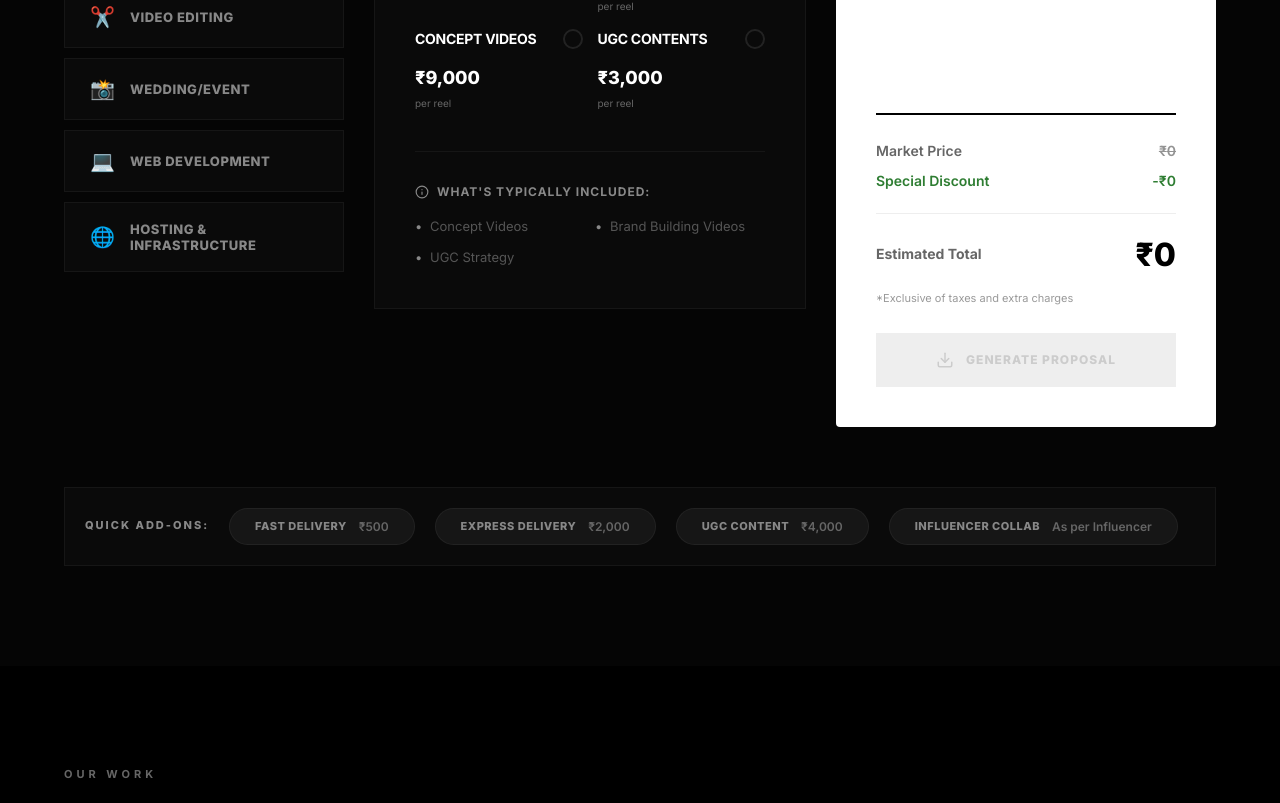
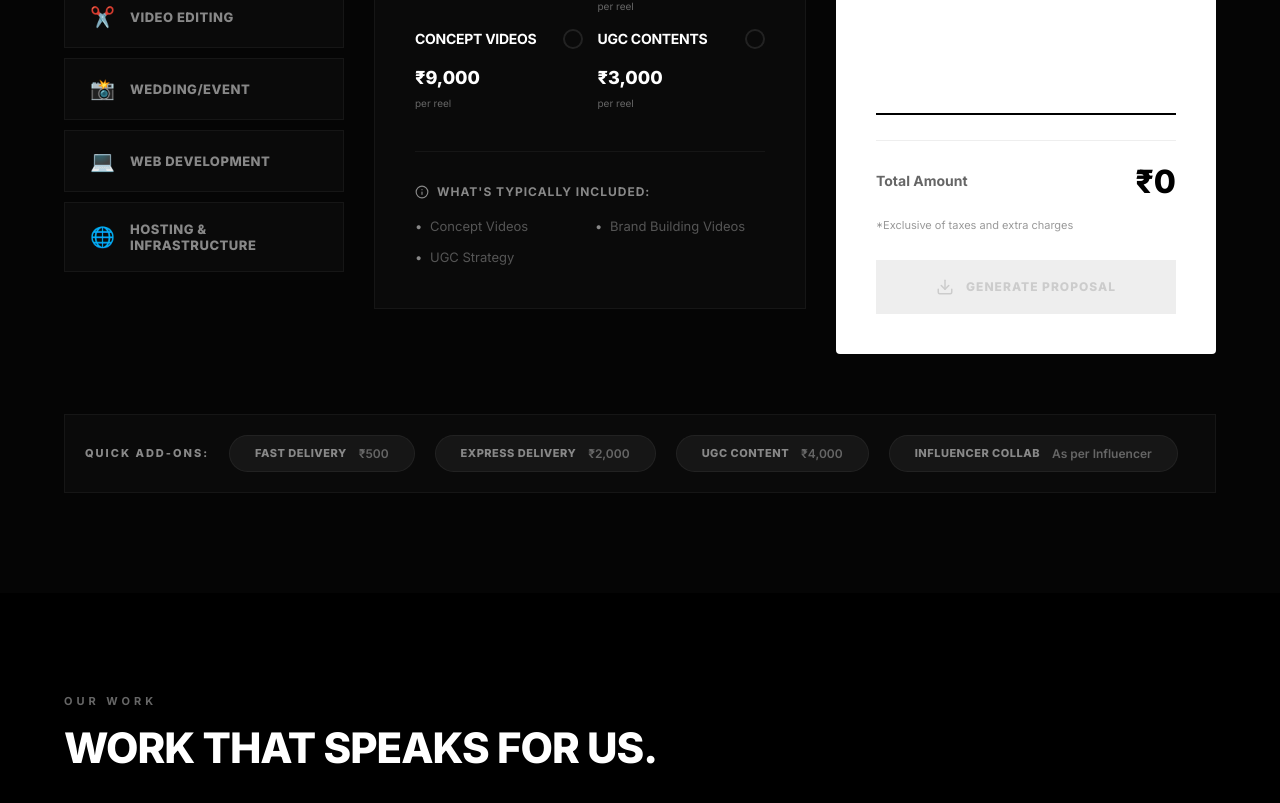
Before and after one commit to AbhineshAs/VERSIERT-MEDIA, a React (Vite) app: page / in a window 1280 px wide. Shown: the part 2611-3414 px from the top of the page. Built offline with nearby package versions, Linux system fonts and the light colour scheme.

Commit message:
full updates

```diff
--- a/src/components/BottomCTA.jsx
+++ b/src/components/BottomCTA.jsx
@@ -1,6 +1,6 @@
 import React from 'react';
 import { motion } from 'framer-motion';
-import phoenixSketch from '../assets/phoenix_sketch.png';
+import phoenixSketch from '../assets/2026-05-10 22.52.54.jpg';
 
 const BottomCTA = () => {
   return (
--- a/src/components/QuoteBuilder.jsx
+++ b/src/components/QuoteBuilder.jsx
@@ -141,26 +141,7 @@ const QuoteBuilder = () => {
     setTotal(sum);
   }, [selectedServices]);
 
-  const originalTotal = total;
-  const discountAmount = selectedServices.reduce((acc, s) => {
-    const qty = s.quantity || 1;
-    const itemTotal = s.price * qty;
-    const isDev = s.category === 'Web Development' || s.category === 'Hosting & Infrastructure';
-
-    if (isDev) {
-      return acc + 1099;
-    }
-
-    // Volume-based discount logic (📹, 📢, 🗞️, ✂️, 📸)
-    let volumeDiscount = 0;
-    if (qty >= 3 && qty <= 5) volumeDiscount = 0.05;
-    else if (qty >= 6 && qty <= 9) volumeDiscount = 0.08;
-    else if (qty >= 10) volumeDiscount = 0.10;
-
-    const totalDiscountPct = 0.30 + volumeDiscount;
-    return acc + Math.round(itemTotal * totalDiscountPct);
-  }, 0);
-  const finalEstimate = originalTotal - discountAmount;
+  const finalEstimate = total;
 
   const toggleService = (service, category) => {
     const exists = selectedServices.find(s => s.name === service.name && s.category === category);
@@ -224,17 +205,8 @@ const QuoteBuilder = () => {
         </div>
 
         <div style="display: flex; justify-content: flex-end; margin-bottom: 50px;">
-          <div style="width: 350px; background: #fafafa; padding: 25px; border-radius: 8px;">
-            <div style="display: flex; justify-content: space-between; margin-bottom: 10px; font-size: 14px; color: #666;">
-              <span>Market Price</span>
-              <span style="text-decoration: line-through;">₹ ${Intl.NumberFormat('en-IN').format(originalTotal)}</span>
-            </div>
-            <div style="display: flex; justify-content: space-between; margin-bottom: 15px; font-size: 14px; color: #2e7d32; font-weight: 700;">
-              <span>Special Discount</span>
-              <span>- ₹ ${Intl.NumberFormat('en-IN').format(discountAmount)}</span>
-            </div>
             <div style="display: flex; justify-content: space-between; font-weight: 900; font-size: 20px; color: #000; border-top: 2px solid #eee; padding-top: 15px; margin-top: 15px;">
-              <span>FINAL ESTIMATE</span>
+              <span>TOTAL ESTIMATE</span>
               <span>₹ ${Intl.NumberFormat('en-IN').format(finalEstimate)}</span>
             </div>
             ${selectedServices.some(s => s.category === 'Web Development' || s.category === 'Hosting & Infrastructure') ? `
@@ -265,6 +237,20 @@ const QuoteBuilder = () => {
       jsPDF: { unit: 'mm', format: 'a4', orientation: 'portrait' }
     };
     html2pdf().set(opt).from(element).save();
+
+    // WhatsApp Notification Logic
+    const serviceList = selectedServices.map(s =>
+      `- ${s.name} ${s.quantity > 1 ? `(x${s.quantity})` : ''}: ₹${Intl.NumberFormat('en-IN').format(s.price * (s.quantity || 1))}`
+    ).join('\n');
+
+    const whatsappMessage = `*NEW PROPOSAL GENERATED* 📄\n\n*Services:*\n${serviceList}\n\n*Total Estimate:* ₹${Intl.NumberFormat('en-IN').format(finalEstimate)}\n*Date:* ${date}\n\n_Generated via Versiert Media Quote Builder_`;
+
+    const whatsappUrl = `https://wa.me/919188219557?text=${encodeURIComponent(whatsappMessage)}`;
+
+    // Small delay to ensure PDF download starts before redirecting
+    setTimeout(() => {
+      window.open(whatsappUrl, '_blank');
+    }, 1000);
   };
 
   return (
@@ -418,18 +404,8 @@ const QuoteBuilder = () => {
               </div>
 
               <div className="summary-footer">
-                <div className="summary-details">
-                  <div className="detail-row">
-                    <span>Market Price</span>
-                    <span className="market-price">₹{Intl.NumberFormat('en-IN').format(originalTotal)}</span>
-                  </div>
-                  <div className="detail-row discount">
-                    <span>Special Discount</span>
-                    <span>-₹{Intl.NumberFormat('en-IN').format(discountAmount)}</span>
-                  </div>
-                </div>
                 <div className="total-row">
-                  <span>Estimated Total</span>
+                  <span>Total Amount</span>
                   <span className="final-price">₹{Intl.NumberFormat('en-IN').format(finalEstimate)}</span>
                 </div>
                 <p className="tax-info">*Exclusive of taxes and extra charges</p>
--- a/src/components/Testimonials.jsx
+++ b/src/components/Testimonials.jsx
@@ -4,7 +4,7 @@ const Testimonials = () => {
   const reviews = [
     {
       text: "Versiert Media completely changed how our brand looks online. The content felt premium, professional, and actually brought us more customers.",
-      author: "Anu Manohar",
+      author: "Manu Manohar",
       role: "Co-Founder, Kompetenzen Technologies"
     },
     {
```
